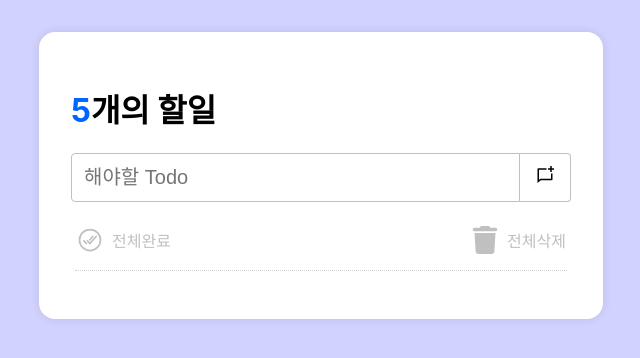
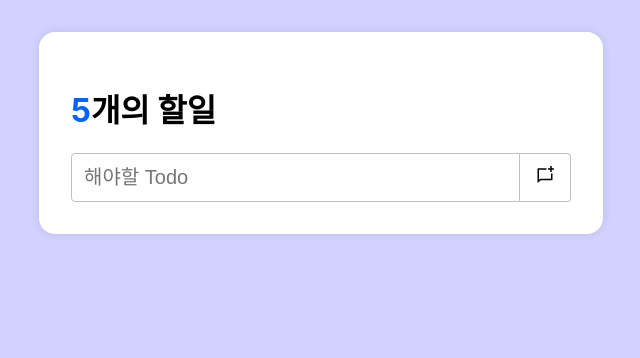
Before and after one commit to shinwon-kim/Todo-list, a React (Create React App) app: page / in a window 1280 px wide. Shown: the top 358 px of the page, without its empty margins (319-959 px from the left). Built offline with nearby package versions, Linux system fonts and the light colour scheme.

Commit message:
feat: todolist 데이터 없으면 todoTool 숨김

```diff
--- a/src/App.tsx
+++ b/src/App.tsx
@@ -5,6 +5,7 @@ import TodoInput from './Input/TodoInput';
 import TodoListTools from './Tools/TodoListTools';
 import Divider from './Divider/Divider';
 import TodoList from './List/TodoList';
+import TodoListArea from "./List/TodoListArea";
 
 export type TodoType = {
   id: number;
@@ -28,9 +29,11 @@ function App() {
     <main className="App">
       <TodoHeader></TodoHeader>
       <TodoInput text={text} onTextChange={handleTextChange} onSubmit={handleSubmit}></TodoInput>
-      <TodoListTools></TodoListTools>
-      <Divider></Divider>
-      <TodoList todos={todos}></TodoList>
+      <TodoListArea todoCount={todos.length}>
+        <TodoListTools></TodoListTools>
+        <Divider></Divider>
+        <TodoList todos={todos}></TodoList>
+      </TodoListArea>
     </main>
   );
 }
--- /dev/null
+++ b/src/List/TodoListArea.tsx
@@ -0,0 +1,21 @@
+import { ReactNode } from "react";
+
+interface TodoListAreaProps {
+    children: ReactNode;
+    todoCount: number;
+}
+
+// HOC (High Order Component)
+const TodoListArea = (props: TodoListAreaProps) => {
+    if(props.todoCount < 1){
+        return null
+    }
+
+    return(
+        <>
+            {props.children}
+        </>
+    )
+}
+
+export default TodoListArea
```
